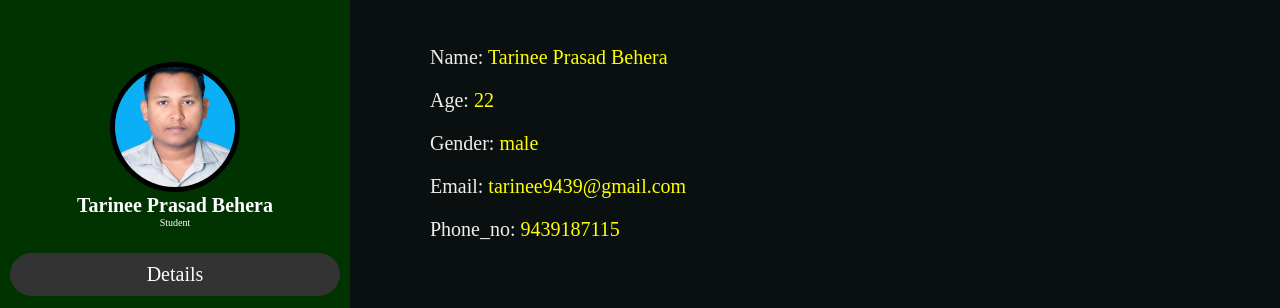
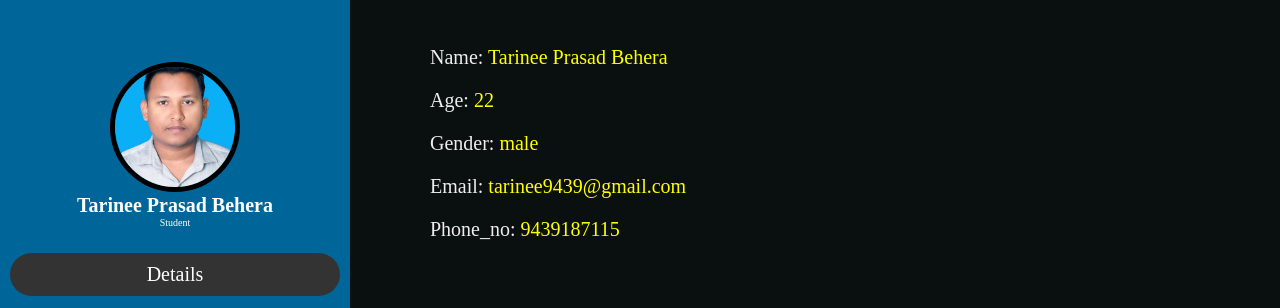
Before and after one commit to Tarinee9439/Resume.github.io, a plain HTML site: page index.html in a window 1280 px wide. Shown: the part 122-430 px from the top of the page. Drawn offline with Linux system fonts and the light colour scheme.

Commit message:
Update style.css

```diff
--- a/style.css
+++ b/style.css
@@ -71,7 +71,7 @@ header{
     z-index: 1000;
     height: 100%;
     width: 35rem;
-    background:#003300;
+    background:#006699;
     display: flex;
     align-items: center;
     justify-content: center;
```
